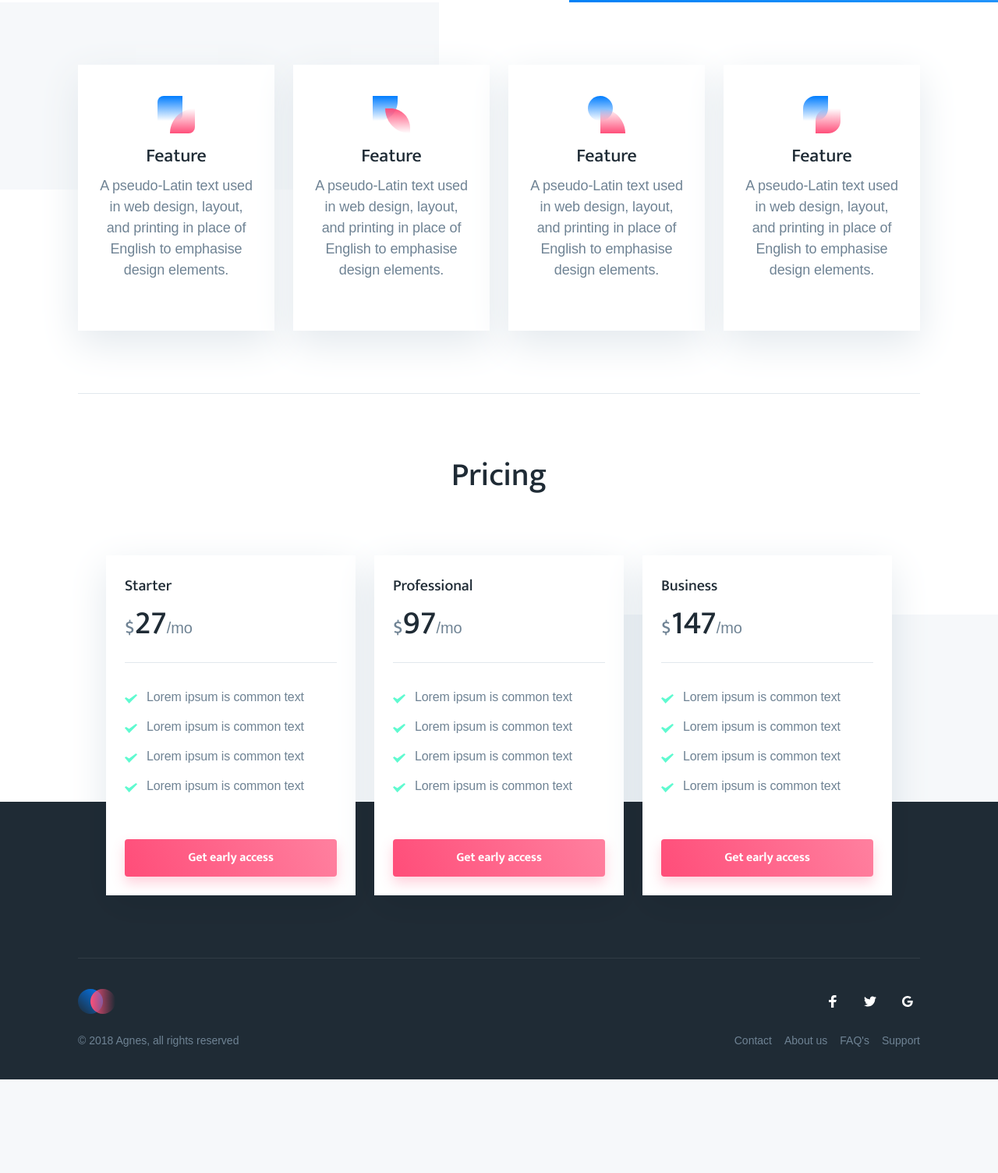
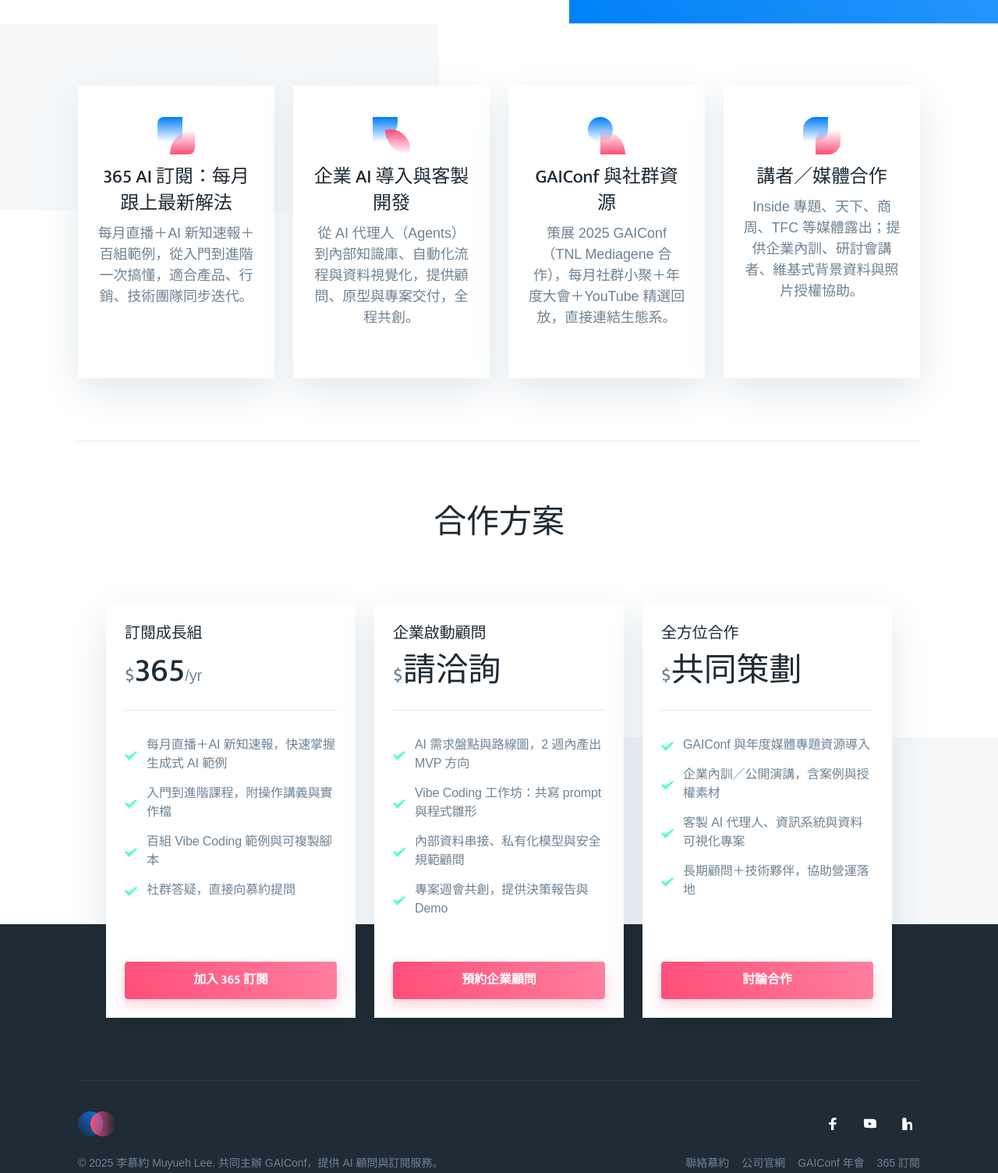
Before and after one commit to muyueh/landing-page, a website: page agnes/index.html in a window 1280 px wide. Shown: the part 594-2098 px from the top of the page at 78% size. Before the commit the page ends 1978 px from the top, so only its background shows below. Drawn offline with nearby package versions, Linux system fonts and the light colour scheme; files that its build step writes are made by us from their sources; a web font is replaced by a local one.

Commit message:
Customize landing page for Muyueh Lee

```diff
--- a/agnes/index.html
+++ b/agnes/index.html
@@ -4,7 +4,7 @@
     <meta charset="utf-8">
     <meta http-equiv="X-UA-Compatible" content="IE=edge">
     <meta name="viewport" content="width=device-width, initial-scale=1">
-    <title>Agnes Template</title>
+    <title>李慕約｜企業 AI 顧問與 365 訂閱</title>
     <link href="https://fonts.googleapis.com/css?family=Hind+Vadodara:400,700|Mukta:500,700" rel="stylesheet">
     <link rel="stylesheet" href="dist/css/style.css">
     <script src="https://unpkg.com/scrollreveal@4.0.0/dist/scrollreveal.min.js"></script>
@@ -46,9 +46,9 @@
                 <div class="container">
                     <div class="hero-inner">
                         <div class="hero-copy">
-                            <h1 class="hero-title h2-mobile mt-0 is-revealing">Landing template for startups</h1>
-                            <p class="hero-paragraph is-revealing">Our landing page template works for all the devices, so you only have to setup it once, and get beautiful results forever.</p>
-                            <p class="hero-cta is-revealing"><a class="button button-primary button-shadow" href="#">Pricing and plans</a></p>
+                            <h1 class="hero-title h2-mobile mt-0 is-revealing">讓企業與個人用 AI 快速落地</h1>
+                            <p class="hero-paragraph is-revealing">由生成式 AI 年會（GAIConf）策展人李慕約親自帶領，結合 365 訂閱、企業顧問與客製化系統，幫你用 Vibe Coding、AI 代理人與資料視覺化把創意變成可運行的產品。</p>
+                            <p class="hero-cta is-revealing"><a class="button button-primary button-shadow" href="https://live.gaiconf.com/plans/muyuehai365?utm_source=landing" target="_blank">立即加入 365 AI 訂閱</a></p>
                         </div>
                         <div class="hero-illustration is-revealing">
                             <svg width="528" height="413" viewBox="0 0 528 413" xmlns="http://www.w3.org/2000/svg">
@@ -141,8 +141,8 @@
                                             </g>
                                         </svg>
                                     </div>
-                                    <h4 class="feature-title h3-mobile">Feature</h4>
-                                    <p class="text-sm">A pseudo-Latin text used in web design, layout, and printing in place of English to emphasise design elements.</p>
+                                    <h4 class="feature-title h3-mobile">365 AI 訂閱：每月跟上最新解法</h4>
+                                    <p class="text-sm">每月直播＋AI 新知速報＋百組範例，從入門到進階一次搞懂，適合產品、行銷、技術團隊同步迭代。</p>
                                 </div>
                             </div>
                             <div class="feature is-revealing">
@@ -166,8 +166,8 @@
                                         </svg>
 
                                     </div>
-                                    <h4 class="feature-title h3-mobile">Feature</h4>
-                                    <p class="text-sm">A pseudo-Latin text used in web design, layout, and printing in place of English to emphasise design elements.</p>
+                                    <h4 class="feature-title h3-mobile">企業 AI 導入與客製開發</h4>
+                                    <p class="text-sm">從 AI 代理人（Agents）到內部知識庫、自動化流程與資料視覺化，提供顧問、原型與專案交付，全程共創。</p>
                                 </div>
                             </div>
                             <div class="feature is-revealing">
@@ -191,8 +191,8 @@
                                         </svg>
 
                                     </div>
-                                    <h4 class="feature-title h3-mobile">Feature</h4>
-                                    <p class="text-sm">A pseudo-Latin text used in web design, layout, and printing in place of English to emphasise design elements.</p>
+                                    <h4 class="feature-title h3-mobile">GAIConf 與社群資源</h4>
+                                    <p class="text-sm">策展 2025 GAIConf（TNL Mediagene 合作），每月社群小聚＋年度大會＋YouTube 精選回放，直接連結生態系。</p>
                                 </div>
                             </div>
                             <div class="feature is-revealing">
@@ -216,8 +216,8 @@
                                         </svg>
 
                                     </div>
-                                    <h4 class="feature-title h3-mobile">Feature</h4>
-                                    <p class="text-sm">A pseudo-Latin text used in web design, layout, and printing in place of English to emphasise design elements.</p>
+                                    <h4 class="feature-title h3-mobile">講者／媒體合作</h4>
+                                    <p class="text-sm">Inside 專題、天下、商周、TFC 等媒體露出；提供企業內訓、研討會講者、維基式背景資料與照片授權協助。</p>
                                 </div>
                             </div>
                         </div>
@@ -229,14 +229,14 @@
                 <div class="section-square"></div>
                 <div class="container">
                     <div class="pricing-inner section-inner has-top-divider">
-                        <h2 class="section-title mt-0 text-center">Pricing</h2>
+                        <h2 class="section-title mt-0 text-center">合作方案</h2>
                         <div class="pricing-tables-wrap">
                             <div class="pricing-table">
                                 <div class="pricing-table-inner">
                                     <div class="pricing-table-main">
                                         <div class="pricing-table-header is-revealing">
-                                            <div class="pricing-table-title mt-12 mb-8">Starter</div>
-                                            <div class="pricing-table-price mb-32 pb-24"><span class="pricing-table-price-currency h4">$</span><span class="pricing-table-price-amount h2">27</span>/mo</div>
+                                            <div class="pricing-table-title mt-12 mb-8">訂閱成長組</div>
+                                            <div class="pricing-table-price mb-32 pb-24"><span class="pricing-table-price-currency h4">$</span><span class="pricing-table-price-amount h2">365</span>/yr</div>
                                         </div>
                                         <ul class="pricing-table-features list-reset text-xs mt-24 mb-56">
                                             <li class="is-revealing">
@@ -245,7 +245,7 @@
                                                         <path fill="#5FFAD0" fill-rule="nonzero" d="M5.6 8.4L1.6 6 0 7.6 5.6 14 16 3.6 14.4 2z"/>
                                                     </svg>
                                                 </span>
-                                                <span>Lorem ipsum is common text </span>
+                                                <span>每月直播＋AI 新知速報，快速掌握生成式 AI 範例</span>
                                             </li>
                                             <li class="is-revealing">
                                                 <span class="list-icon">
@@ -253,7 +253,7 @@
                                                         <path fill="#5FFAD0" fill-rule="nonzero" d="M5.6 8.4L1.6 6 0 7.6 5.6 14 16 3.6 14.4 2z"/>
                                                     </svg>
                                                 </span>
-                                                <span>Lorem ipsum is common text </span>
+                                                <span>入門到進階課程，附操作講義與實作檔</span>
                                             </li>
                                             <li class="is-revealing">
                                                 <span class="list-icon">
@@ -261,7 +261,7 @@
                                                         <path fill="#5FFAD0" fill-rule="nonzero" d="M5.6 8.4L1.6 6 0 7.6 5.6 14 16 3.6 14.4 2z"/>
                                                     </svg>
                                                 </span>
-                                                <span>Lorem ipsum is common text </span>
+                                                <span>百組 Vibe Coding 範例與可複製腳本</span>
                                             </li>
                                             <li class="is-revealing">
                                                 <span class="list-icon">
@@ -269,12 +269,12 @@
                                                         <path fill="#5FFAD0" fill-rule="nonzero" d="M5.6 8.4L1.6 6 0 7.6 5.6 14 16 3.6 14.4 2z"/>
                                                     </svg>
                                                 </span>
-                                                <span>Lorem ipsum is common text </span>
+                                                <span>社群答疑，直接向慕約提問</span>
                                             </li>
                                         </ul>
                                     </div>
                                     <div class="pricing-table-cta is-revealing">
-                                        <a class="button button-primary button-shadow button-block" href="#">Get early access</a>
+                                        <a class="button button-primary button-shadow button-block" href="https://live.gaiconf.com/plans/muyuehai365?utm_source=landing" target="_blank">加入 365 訂閱</a>
                                     </div>
                                 </div>
                             </div>
@@ -282,8 +282,8 @@
                                 <div class="pricing-table-inner">
                                     <div class="pricing-table-main">
                                         <div class="pricing-table-header is-revealing">
-                                            <div class="pricing-table-title mt-12 mb-8">Professional</div>
-                                            <div class="pricing-table-price mb-32 pb-24"><span class="pricing-table-price-currency h4">$</span><span class="pricing-table-price-amount h2">97</span>/mo</div>
+                                            <div class="pricing-table-title mt-12 mb-8">企業啟動顧問</div>
+                                            <div class="pricing-table-price mb-32 pb-24"><span class="pricing-table-price-currency h4">$</span><span class="pricing-table-price-amount h2">請洽詢</span></div>
                                         </div>
                                         <ul class="pricing-table-features list-reset text-xs mt-24 mb-56">
                                             <li class="is-revealing">
@@ -292,7 +292,7 @@
                                                         <path fill="#5FFAD0" fill-rule="nonzero" d="M5.6 8.4L1.6 6 0 7.6 5.6 14 16 3.6 14.4 2z"/>
                                                     </svg>
                                                 </span>
-                                                <span>Lorem ipsum is common text </span>
+                                                <span>AI 需求盤點與路線圖，2 週內產出 MVP 方向</span>
                                             </li>
                                             <li class="is-revealing">
                                                 <span class="list-icon">
@@ -300,7 +300,7 @@
                                                         <path fill="#5FFAD0" fill-rule="nonzero" d="M5.6 8.4L1.6 6 0 7.6 5.6 14 16 3.6 14.4 2z"/>
                                                     </svg>
                                                 </span>
-                                                <span>Lorem ipsum is common text </span>
+                                                <span>Vibe Coding 工作坊：共寫 prompt 與程式雛形</span>
                                             </li>
                                             <li class="is-revealing">
                                                 <span class="list-icon">
@@ -308,7 +308,7 @@
                                                         <path fill="#5FFAD0" fill-rule="nonzero" d="M5.6 8.4L1.6 6 0 7.6 5.6 14 16 3.6 14.4 2z"/>
                                                     </svg>
                                                 </span>
-                                                <span>Lorem ipsum is common text </span>
+                                                <span>內部資料串接、私有化模型與安全規範顧問</span>
                                             </li>
                                             <li class="is-revealing">
                                                 <span class="list-icon">
@@ -316,12 +316,12 @@
                                                         <path fill="#5FFAD0" fill-rule="nonzero" d="M5.6 8.4L1.6 6 0 7.6 5.6 14 16 3.6 14.4 2z"/>
                                                     </svg>
                                                 </span>
-                                                <span>Lorem ipsum is common text </span>
+                                                <span>專案週會共創，提供決策報告與 Demo</span>
                                             </li>
                                         </ul>
                                     </div>
                                     <div class="pricing-table-cta is-revealing">
-                                        <a class="button button-primary button-shadow button-block" href="#">Get early access</a>
+                                        <a class="button button-primary button-shadow button-block" href="https://muyueh.com/" target="_blank">預約企業顧問</a>
                                     </div>
                                 </div>
                             </div>
@@ -329,8 +329,8 @@
                                 <div class="pricing-table-inner">
                                     <div class="pricing-table-main">
                                         <div class="pricing-table-header is-revealing">
-                                            <div class="pricing-table-title mt-12 mb-8">Business</div>
-                                            <div class="pricing-table-price mb-32 pb-24"><span class="pricing-table-price-currency h4">$</span><span class="pricing-table-price-amount h2">147</span>/mo</div>
+                                            <div class="pricing-table-title mt-12 mb-8">全方位合作</div>
+                                            <div class="pricing-table-price mb-32 pb-24"><span class="pricing-table-price-currency h4">$</span><span class="pricing-table-price-amount h2">共同策劃</span></div>
                                         </div>
                                         <ul class="pricing-table-features list-reset text-xs mt-24 mb-56">
                                             <li class="is-revealing">
@@ -339,7 +339,7 @@
                                                         <path fill="#5FFAD0" fill-rule="nonzero" d="M5.6 8.4L1.6 6 0 7.6 5.6 14 16 3.6 14.4 2z"/>
                                                     </svg>
                                                 </span>
-                                                <span>Lorem ipsum is common text </span>
+                                                <span>GAIConf 與年度媒體專題資源導入</span>
                                             </li>
                                             <li class="is-revealing">
                                                 <span class="list-icon">
@@ -347,7 +347,7 @@
                                                         <path fill="#5FFAD0" fill-rule="nonzero" d="M5.6 8.4L1.6 6 0 7.6 5.6 14 16 3.6 14.4 2z"/>
                                                     </svg>
                                                 </span>
-                                                <span>Lorem ipsum is common text </span>
+                                                <span>企業內訓／公開演講，含案例與授權素材</span>
                                             </li>
                                             <li class="is-revealing">
                                                 <span class="list-icon">
@@ -355,7 +355,7 @@
                                                         <path fill="#5FFAD0" fill-rule="nonzero" d="M5.6 8.4L1.6 6 0 7.6 5.6 14 16 3.6 14.4 2z"/>
                                                     </svg>
                                                 </span>
-                                                <span>Lorem ipsum is common text </span>
+                                                <span>客製 AI 代理人、資訊系統與資料可視化專案</span>
                                             </li>
                                             <li class="is-revealing">
                                                 <span class="list-icon">
@@ -363,12 +363,12 @@
                                                         <path fill="#5FFAD0" fill-rule="nonzero" d="M5.6 8.4L1.6 6 0 7.6 5.6 14 16 3.6 14.4 2z"/>
                                                     </svg>
                                                 </span>
-                                                <span>Lorem ipsum is common text </span>
+                                                <span>長期顧問＋技術夥伴，協助營運落地</span>
                                             </li>
                                         </ul>
                                     </div>
                                     <div class="pricing-table-cta is-revealing">
-                                        <a class="button button-primary button-shadow button-block" href="#">Get early access</a>
+                                        <a class="button button-primary button-shadow button-block" href="mailto:hello@muyueh.com">討論合作</a>
                                     </div>
                                 </div>
                             </div>
@@ -404,21 +404,21 @@
                     </div>
                     <ul class="footer-links list-reset">
                         <li>
-                            <a href="#">Contact</a>
+                            <a href="mailto:hello@muyueh.com">聯絡慕約</a>
                         </li>
                         <li>
-                            <a href="#">About us</a>
+                            <a href="https://muyueh.com/" target="_blank">公司官網</a>
                         </li>
                         <li>
-                            <a href="#">FAQ's</a>
+                            <a href="https://gaiconf.com/?utm_source=landing" target="_blank">GAIConf 年會</a>
                         </li>
                         <li>
-                            <a href="#">Support</a>
+                            <a href="https://live.gaiconf.com/plans/muyuehai365?utm_source=landing" target="_blank">365 訂閱</a>
                         </li>
                     </ul>
                     <ul class="footer-social-links list-reset">
                         <li>
-                            <a href="#">
+                            <a href="https://www.facebook.com/muyueh.l/" target="_blank">
                                 <span class="screen-reader-text">Facebook</span>
                                 <svg width="16" height="16" xmlns="http://www.w3.org/2000/svg">
                                     <path d="M6.023 16L6 9H3V6h3V4c0-2.7 1.672-4 4.08-4 1.153 0 2.144.086 2.433.124v2.821h-1.67c-1.31 0-1.563.623-1.563 1.536V6H13l-1 3H9.28v7H6.023z" fill="#FFFFFF"/>
@@ -426,23 +426,23 @@
                             </a>
                         </li>
                         <li>
-                            <a href="#">
-                                <span class="screen-reader-text">Twitter</span>
+                            <a href="https://www.youtube.com/%40leemuyueh" target="_blank">
+                                <span class="screen-reader-text">YouTube</span>
                                 <svg width="16" height="16" xmlns="http://www.w3.org/2000/svg">
-                                    <path d="M16 3c-.6.3-1.2.4-1.9.5.7-.4 1.2-1 1.4-1.8-.6.4-1.3.6-2.1.8-.6-.6-1.5-1-2.4-1-1.7 0-3.2 1.5-3.2 3.3 0 .3 0 .5.1.7-2.7-.1-5.2-1.4-6.8-3.4-.3.5-.4 1-.4 1.7 0 1.1.6 2.1 1.5 2.7-.5 0-1-.2-1.5-.4C.7 7.7 1.8 9 3.3 9.3c-.3.1-.6.1-.9.1-.2 0-.4 0-.6-.1.4 1.3 1.6 2.3 3.1 2.3-1.1.9-2.5 1.4-4.1 1.4H0c1.5.9 3.2 1.5 5 1.5 6 0 9.3-5 9.3-9.3v-.4C15 4.3 15.6 3.7 16 3z" fill="#FFFFFF"/>
+                                    <path d="M15.8 4.5s-.2-1.1-.8-1.6c-.7-.8-1.5-.8-1.9-.9-2.7-.2-6.7-.2-6.7-.2h-.1s-4 0-6.7.2c-.4 0-1.2.1-1.9.9-.6.5-.8 1.6-.8 1.6S0 5.8 0 7V8.1c0 1.3.2 2.5.2 2.5s.2 1.1.8 1.6c.7.7 1.7.7 2.2.8 1.6.1 6.5.2 6.5.2s4 0 6.7-.2c.4-.1 1.2-.1 1.9-.9.6-.5.8-1.6.8-1.6s.2-1.2.2-2.5V7c0-1.2-.2-2.5-.2-2.5zM6 9.9V5.8l4.3 2.1L6 9.9z" fill="#FFFFFF"/>
                                 </svg>
                             </a>
                         </li>
                         <li>
-                            <a href="#">
-                                <span class="screen-reader-text">Google</span>
+                            <a href="https://tw.linkedin.com/in/muyueh" target="_blank">
+                                <span class="screen-reader-text">LinkedIn</span>
                                 <svg width="16" height="16" xmlns="http://www.w3.org/2000/svg">
-                                    <path d="M7.9 7v2.4H12c-.2 1-1.2 3-4 3-2.4 0-4.3-2-4.3-4.4 0-2.4 2-4.4 4.3-4.4 1.4 0 2.3.6 2.8 1.1l1.9-1.8C11.5 1.7 9.9 1 8 1 4.1 1 1 4.1 1 8s3.1 7 7 7c4 0 6.7-2.8 6.7-6.8 0-.5 0-.8-.1-1.2H7.9z" fill="#FFFFFF"/>
+                                    <path d="M3.9 0C2.3 0 1 1.3 1 2.9 1 4.5 2.3 6 3.9 6h.1C5.5 6 6.8 4.6 6.8 2.9 6.7 1.3 5.4 0 3.9 0zM1.3 16h5.1V5.2H1.3V16zM10.5 5.2c-1.7 0-2.5.9-2.9 1.5v-1.3H5.1V16h2.5v-5.3c0-1.4.3-2.8 2-2.8 1.7 0 1.7 1.6 1.7 2.9V16H14V9.9c0-3.1-.7-4.7-3.5-4.7z" fill="#FFFFFF"/>
                                 </svg>
                             </a>
                         </li>
                     </ul>
-                    <div class="footer-copyright">&copy; 2018 Agnes, all rights reserved</div>
+                    <div class="footer-copyright">&copy; 2025 李慕約 Muyueh Lee. 共同主辦 GAIConf，提供 AI 顧問與訂閱服務。</div>
                 </div>
             </div>
         </footer>
```
